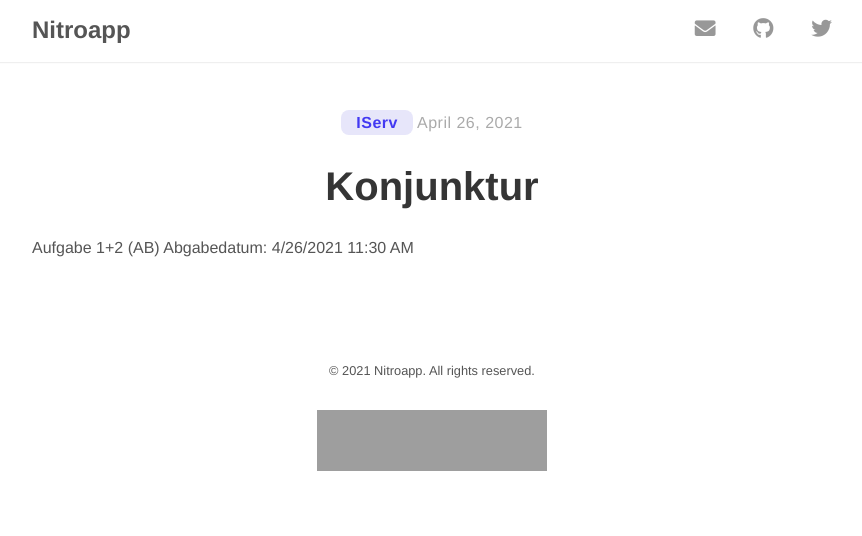
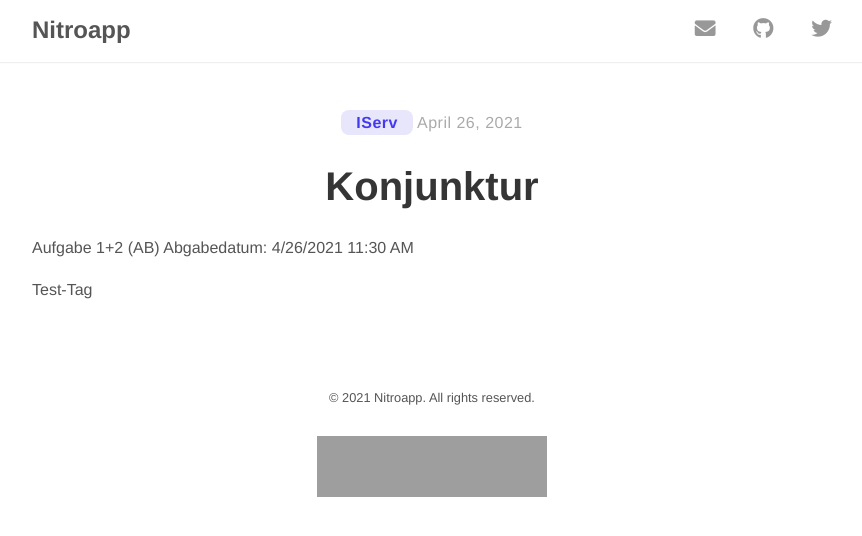
Before and after one commit to cns-nitroapp/blog, a Jekyll site: the page built from _posts/2021-4-26-1341.md, in a window 1280 px wide. Shown: the top 536 px of the page, without its empty margins (208-1070 px from the left). Built offline with Jekyll 4.4.1, drawn with Linux system fonts in a browser that asks for light colours; nearby versions of some CDN libraries; grey boxes are pictures that could not be loaded.

Commit message:
Update post.html

```diff
--- a/_layouts/post.html
+++ b/_layouts/post.html
@@ -15,6 +15,7 @@ layout: default
   </h1>
 
   {{ content }}
+  <span class="label label-default">Test-Tag</span>
 
 </div>
 
```
